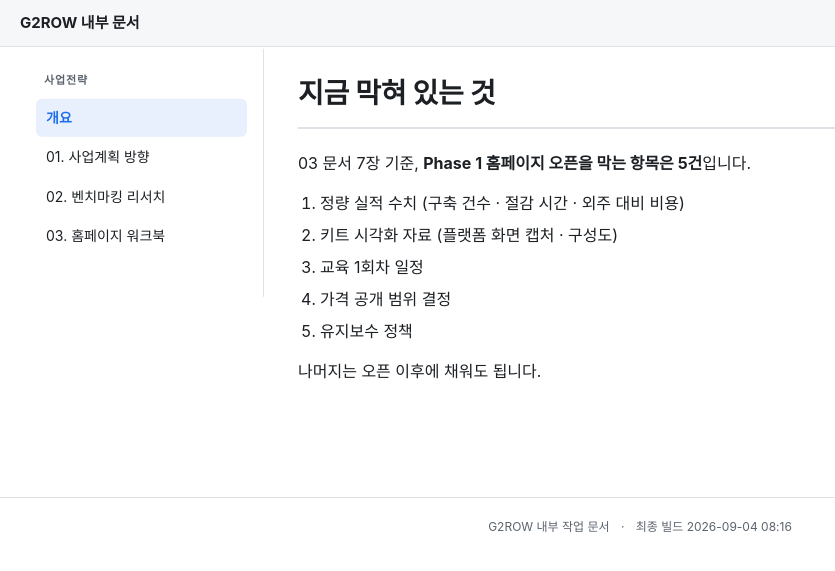
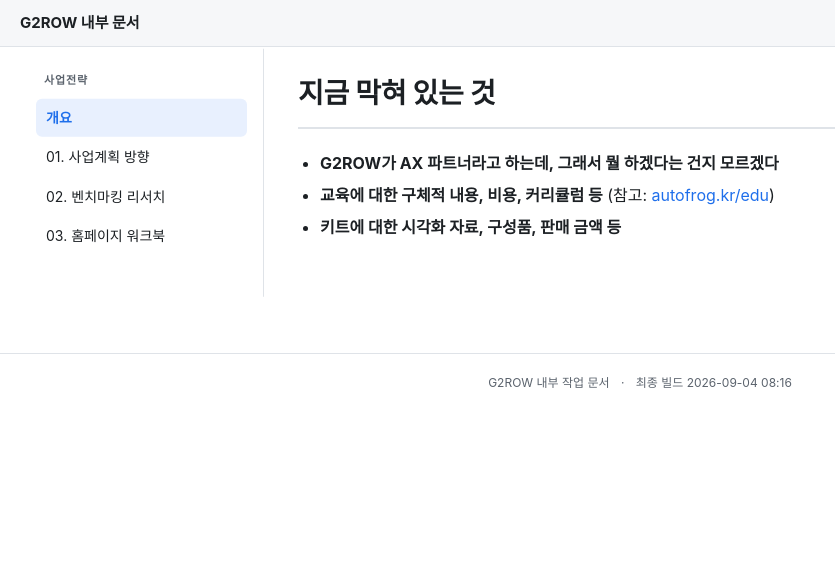
Before and after one commit to iamyoung1015-max/g2row-docs, a Jekyll site: the page built from site/index.md, in a window 1280 px wide. Shown: the top 571 px of the page, without its empty margins (0-835 px from the left). Built offline with Jekyll 4.4.1, drawn with Linux system fonts in a browser that asks for light colours.

Commit message:
docs: 01 미결정 과제 재정리 반영, 개요 항목 교체
- 01 7장: G2ROW 정체 / 교육(차별화·비용·커리큘럼) / 키트(시각화·금액)
- 개요 페이지를 위 3건으로 교체, 교육 참고 링크 추가

Co-Authored-By: Claude Opus 5 <noreply@anthropic.com>

```diff
--- a/site/index.md
+++ b/site/index.md
@@ -5,12 +5,6 @@ title: 개요
 
 # 지금 막혀 있는 것
 
-03 문서 7장 기준, **Phase 1 홈페이지 오픈을 막는 항목은 5건**입니다.
-
-1. 정량 실적 수치 (구축 건수 · 절감 시간 · 외주 대비 비용)
-2. 키트 시각화 자료 (플랫폼 화면 캡처 · 구성도)
-3. 교육 1회차 일정
-4. 가격 공개 범위 결정
-5. 유지보수 정책
-
-나머지는 오픈 이후에 채워도 됩니다.
+- **G2ROW가 AX 파트너라고 하는데, 그래서 뭘 하겠다는 건지 모르겠다**
+- **교육에 대한 구체적 내용, 비용, 커리큘럼 등** (참고: [autofrog.kr/edu](https://autofrog.kr/edu))
+- **키트에 대한 시각화 자료, 구성품, 판매 금액 등**
```
Also changed, not shown: 0.사업전략/01_사업계획방향.md (+7 -6 lines).
